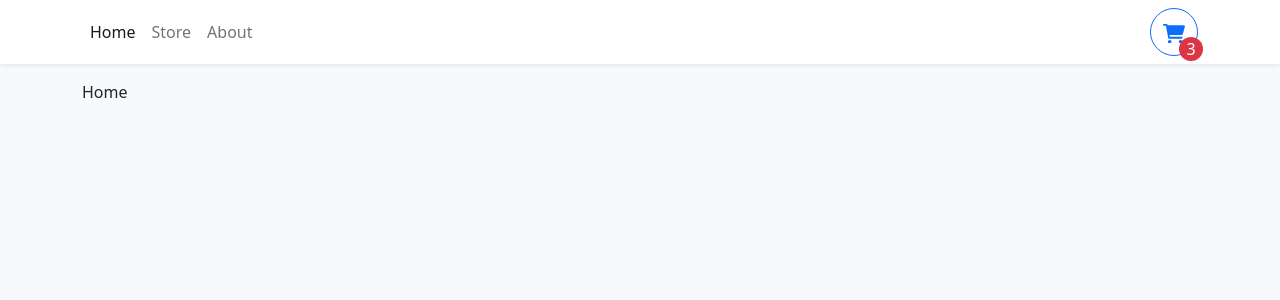
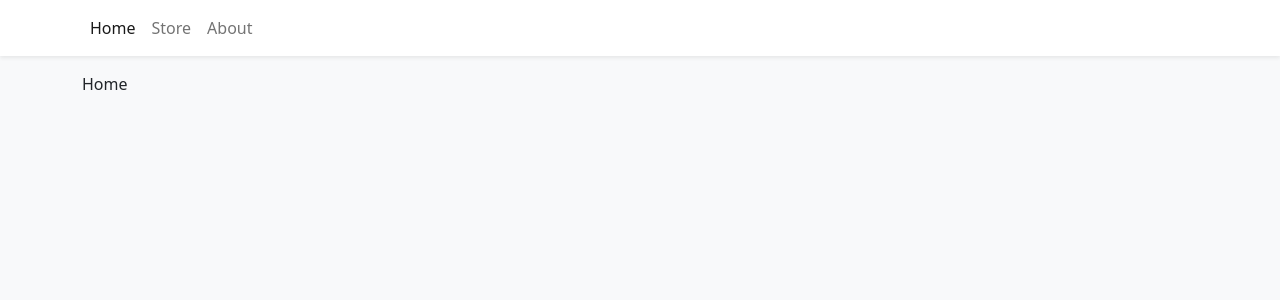
Before and after one commit to StefanoConsonni/advanced-shopping-cart, a React (Vite) app: page / in a window 1280 px wide. Shown: the top 300 px of the page. Built offline with nearby package versions, Linux system fonts and the light colour scheme.

Commit message:
add openCart function + cartQuantity state in Navbar.tsx

```diff
--- a/src/components/Navbar.tsx
+++ b/src/components/Navbar.tsx
@@ -1,7 +1,9 @@
 import { Button, Container, Nav, Navbar as NavbarBs } from "react-bootstrap";
 import { NavLink } from "react-router-dom";
+import { useShoppingCart } from "../context/ShoppingCartContext";
 
 export default function Navbar() {
+	const { openCart, cartQuantity } = useShoppingCart();
 	return (
 		<NavbarBs className="bg-white shadow-sm mb-3" sticky="top">
 			<Container>
@@ -16,7 +18,8 @@
 						About
 					</Nav.Link>
 				</Nav>
-				<Button style={{ width: "3rem", height: "3rem", position: "relative" }} variant="outline-primary" className="rounded-circle">
+				{cartQuantity > 0 && (
+					<Button onClick={openCart} style={{ width: "3rem", height: "3rem", position: "relative" }} variant="outline-primary" className="rounded-circle">
 						<svg xmlns="http://www.w3.org/2000/svg" viewBox="0 0 576 512" fill="currentColor">
 							<path d="M96 0C107.5 0 117.4 8.19 119.6 19.51L121.1 32H541.8C562.1 32 578.3 52.25 572.6 72.66L518.6 264.7C514.7 278.5 502.1 288 487.8 288H170.7L179.9 336H488C501.3 336 512 346.7 512 360C512 373.3 501.3 384 488 384H159.1C148.5 384 138.6 375.8 136.4 364.5L76.14 48H24C10.75 48 0 37.25 0 24C0 10.75 10.75 0 24 0H96zM128 464C128 437.5 149.5 416 176 416C202.5 416 224 437.5 224 464C224 490.5 202.5 512 176 512C149.5 512 128 490.5 128 464zM512 464C512 490.5 490.5 512 464 512C437.5 512 416 490.5 416 464C416 437.5 437.5 416 464 416C490.5 416 512 437.5 512 464z" />
 						</svg>
@@ -32,9 +35,10 @@
 								right: 0,
 								transform: "translate(25%, 25%)",
 							}}>
-						3
+							{cartQuantity}
 						</div>
 					</Button>
+				)}
 			</Container>
 		</NavbarBs>
 	);
```
Lines whose indentation alone changed are shown as unchanged.
